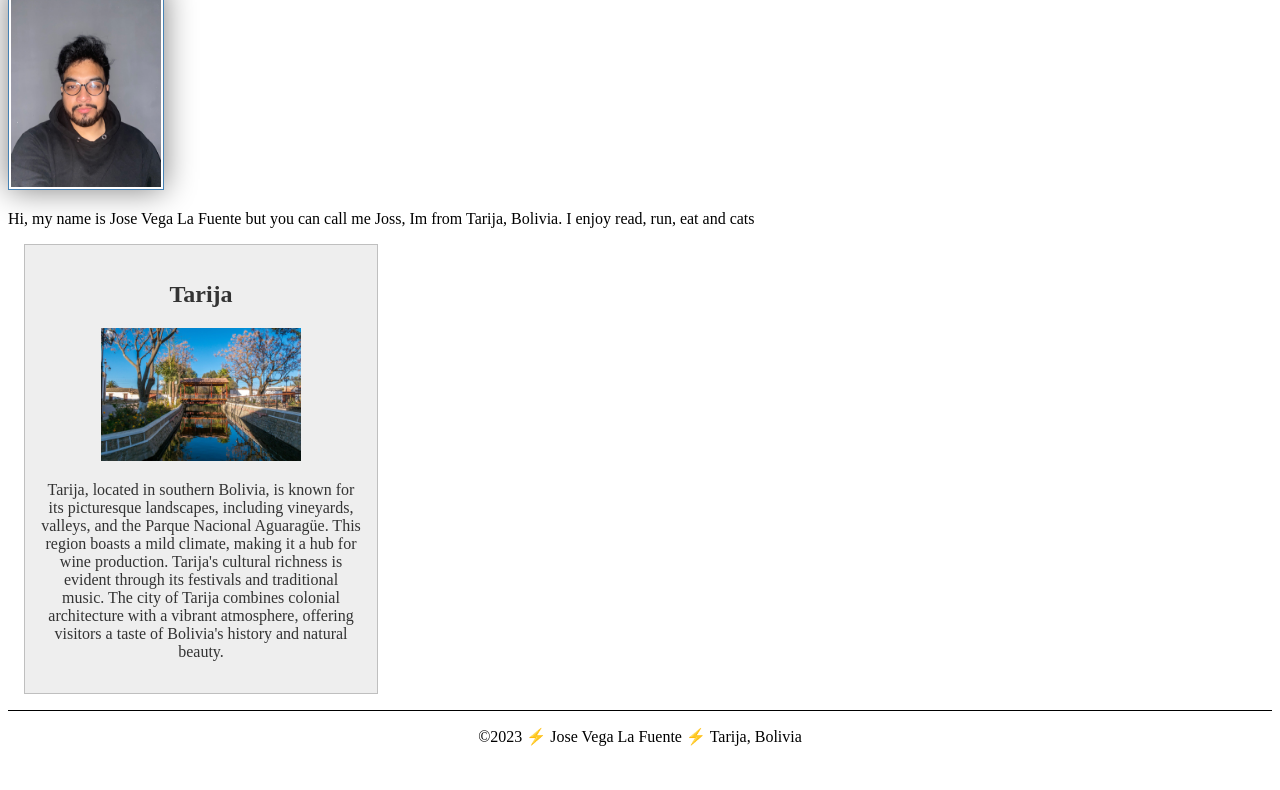
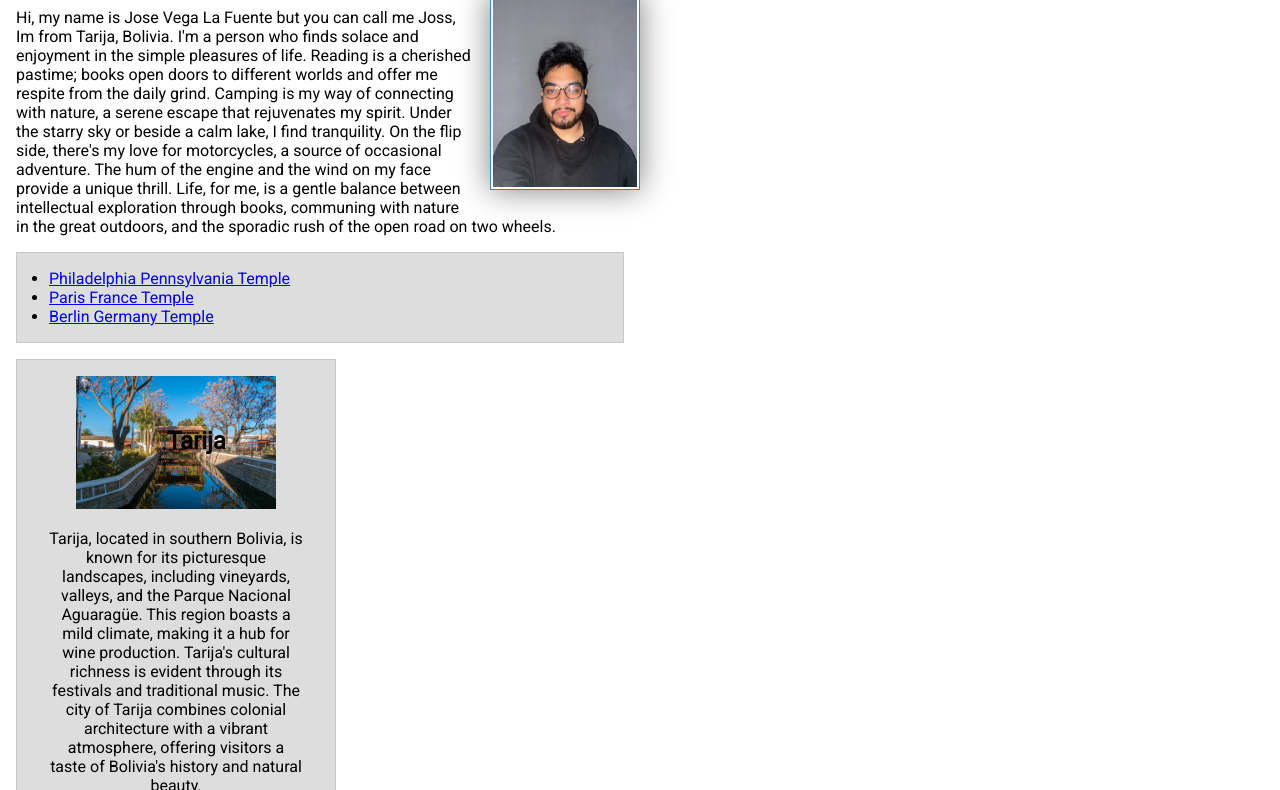
Before and after one commit to jossvegalf/wdd130, a plain HTML site: page index.html in a window 1280 px wide. Shown: the part 238-1028 px from the top of the page. Before the commit the page ends 1000 px from the top, so only its background shows below. Drawn offline with Linux system fonts and the light colour scheme.

Commit message:
4/10/2023

```diff
--- a/index.html
+++ b/index.html
@@ -1,3 +1,4 @@
+<!-- 4 Oct 2023 -->
 <!DOCTYPE html>
 <html lang="en-US">
     <head>
@@ -6,8 +7,10 @@
         <title>Jose Vega La Fuente / WDD130</title>
         <meta name="description" content="Jose Vega La Fuente's BYU Idaho WDD 130 Course Home Page">
         <meta name="author" content="Jose Vega La Fuente">
-
         <link rel="stylesheet" href="styles/styles.css">
+        <link rel="preconnect" href="https://fonts.googleapis.com">
+        <link rel="preconnect" href="https://fonts.gstatic.com" crossorigin>
+        <link href="https://fonts.googleapis.com/css2?family=Roboto&display=swap" rel="stylesheet">
     </head>
     <body>
         <header>
@@ -15,14 +18,20 @@
                 <a href="#">Home</a>
                 <a href="wwr/">White Water Rafting Website</a>
                 <a href="wwr/site-plan-raftong.html">White Water Rafting Siteplan</a>
+                <a href="https://linkedin.com">Profile</a>
             </nav>
         </header>
         <main>
             <h1>Jose Vega La Fuente / WDD 130</h1>
             <img src="images/profile.jpg" alt="Hi, my name is Jose Vega La Fuente" width="200">
-            <p>Hi, my name is Jose Vega La Fuente but you can call me Joss, Im from Tarija, Bolivia. I enjoy read, run, eat and cats</p>
+            <p>Hi, my name is Jose Vega La Fuente but you can call me Joss, Im from Tarija, Bolivia. I'm a person who finds solace and enjoyment in the simple pleasures of life. Reading is a cherished pastime; books open doors to different worlds and offer me respite from the daily grind. Camping is my way of connecting with nature, a serene escape that rejuvenates my spirit. Under the starry sky or beside a calm lake, I find tranquility. On the flip side, there's my love for motorcycles, a source of occasional adventure. The hum of the engine and the wind on my face provide a unique thrill. Life, for me, is a gentle balance between intellectual exploration through books, communing with nature in the great outdoors, and the sporadic rush of the open road on two wheels.</p>
+            <ul class="box indent">
+                <li><a href="https://www.churchofjesuschrist.org/temples/details/philadelphia-pennsylvania-temple" target="_blank">Philadelphia Pennsylvania Temple</a></li>
+                <li><a href="https://www.churchofjesuschrist.org/temples/details/paris-france-temple" target="_blank">Paris France Temple</a></li>
+                <li><a href="https://www.churchofjesuschrist.org/temples/details/lima-peru-los-olivos-temple" target="_blank">Berlin Germany Temple</a></li>
+            </ul>
         </main>
-        <aside>
+        <aside class="box">
             <h2>Tarija</h2>
             <img src="images/tarija.jpg" alt="San Lorenzo's Tarija">
             <p>Tarija, located in southern Bolivia, is known for its picturesque landscapes, including vineyards, valleys, and the Parque Nacional Aguaragüe. This region boasts a mild climate, making it a hub for wine production. Tarija's cultural richness is evident through its festivals and traditional music. The city of Tarija combines colonial architecture with a vibrant atmosphere, offering visitors a taste of Bolivia's history and natural beauty.</p>
--- a/styles/styles.css
+++ b/styles/styles.css
@@ -1,18 +1,12 @@
-main {
-    max-width: 840p;
+* {
+    margin: 0;
+    padding: 0;
+    box-sizing: border-box;
 }
-aside {
-    width: 20em;
-    margin: 1em;
-    border: 1px solid rgba(0, 0, 0, 0.2);
-    padding: 1em;
-    background: #eee;
-    color: #333;
-    text-align: center;
-}
-aside img {
-    width: 200px;
-    height: auto;
+
+body {
+    font-size: 16px;
+    font-family: Roboto, Arial, sans-serif;
 }
 nav {
     background-color: steelblue;
@@ -23,21 +17,61 @@ nav a {
     padding: 10px;
     display: block;
 }
+
 h1{
     color: steelblue;
+    padding: .5rem;
 }
+
+main {
+    max-width: 640px;
+}
+
 main img {
     width: 150px;
     height: auto;
     border: 1px solid steelblue;
     padding: 2px;
     box-shadow: 0 0 30px gray;
+    float: right;
+    margin: 0 0 1rem 1rem;
 }
+
 p {
-    padding: 0;
+    margin: 1rem;
+}
+
+aside {
+    width: 20em;
+    text-align: center;
+    position: relative;
+}
+
+aside img{
+    width: 200px;
+    height: auto;
+}
+
+aside h2 {
+    position: absolute;
+    top: 67px;
+    left: 150px;
 }
 footer {
     margin-top: 1em;
     border-top: 1px solid #000;
     text-align: center;
 }
+
+/* Class Selector */
+.box {
+    margin: 1rem;
+    border: 1px solid rgba(0,0,0,.1);
+    padding: 1rem;
+    background-color: #ddd;
+    color: #000;
+}
+
+.indent {
+    padding-left: 2rem;
+}
```
